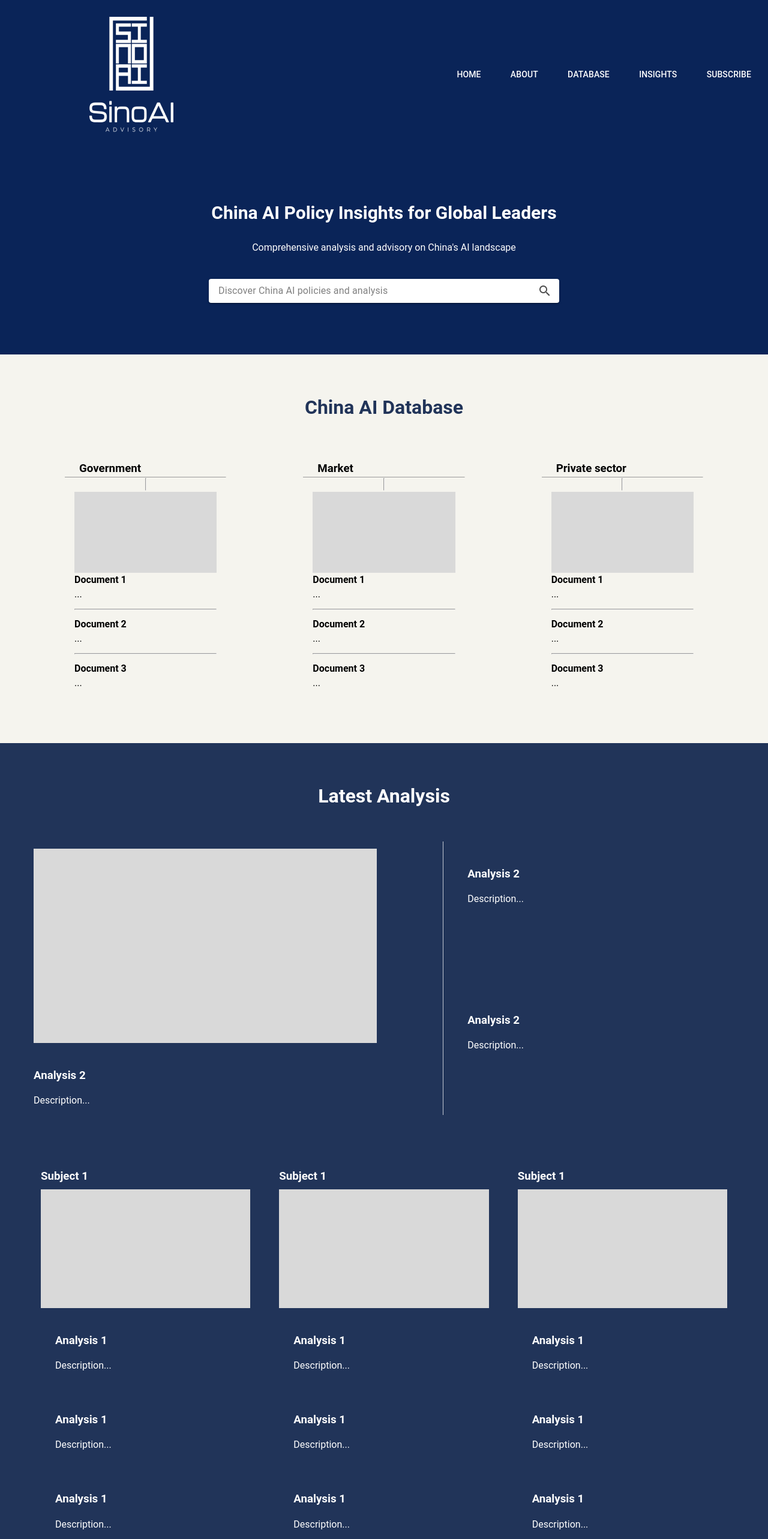
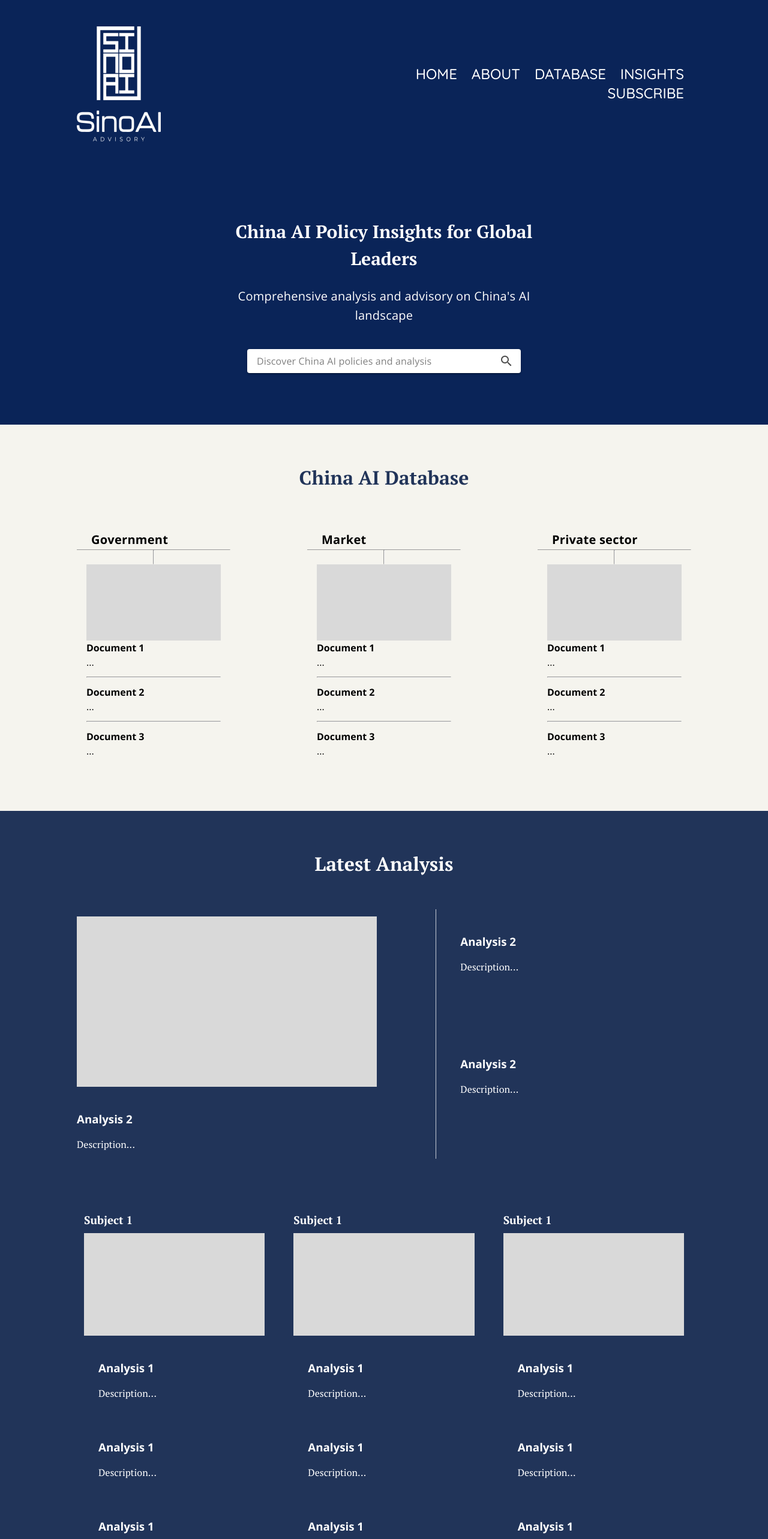
Before and after one commit to gurleen124/SinoAI, a Vue app: page / in a window 1280 px wide. Shown: the part 20-2586 px from the top of the page at 60% size. Built offline with nearby package versions, Linux system fonts and the light colour scheme.

Commit message:
ui changes

```diff
--- a/index.html
+++ b/index.html
@@ -6,6 +6,12 @@
     <meta name="viewport" content="width=device-width, initial-scale=1.0" />
     <title>Welcome to Vuetify 3</title>
     <link rel="stylesheet" href="./src/styles/global.css" />
+    <link rel="preconnect" href="https://fonts.googleapis.com" />
+    <link rel="preconnect" href="https://fonts.gstatic.com" crossorigin />
+    <link
+      href="https://fonts.googleapis.com/css2?family=Open+Sans:ital,wght@0,300..800;1,300..800&family=PT+Serif:ital,wght@0,400;0,700;1,400;1,700&family=Quicksand:wght@300..700&display=swap"
+      rel="stylesheet"
+    />
   </head>
 
   <body>
--- a/src/components/AnalysisPost.vue
+++ b/src/components/AnalysisPost.vue
@@ -1,6 +1,6 @@
 <template>
   <div class="text-start">
-    <h3 class="mb-2">Subject 1</h3>
+    <h3 class="mb-2 font-pt-serif">Subject 1</h3>
     <v-img
       aspect-ratio="16/9"
       src="../assets/img-placeholder.png"
@@ -9,15 +9,15 @@
     <div class="px-md-6">
       <div class="mb-16">
         <h3 class="mb-4">Analysis 1</h3>
-        <p>Description...</p>
+        <p class="font-pt-serif">Description...</p>
       </div>
       <div class="mb-16">
         <h3 class="mb-4">Analysis 1</h3>
-        <p>Description...</p>
+        <p class="font-pt-serif">Description...</p>
       </div>
       <div class="mb-16">
         <h3 class="mb-4">Analysis 1</h3>
-        <p>Description...</p>
+        <p class="font-pt-serif">Description...</p>
       </div>
     </div>
   </div>
--- a/src/components/BlogPost.vue
+++ b/src/components/BlogPost.vue
@@ -1,6 +1,8 @@
 <template>
   <div>
-    <h3 class="text-start mx-md-6">{{ category }}</h3>
+    <p class="text-start mx-md-6 text-h6 font-open-sans font-weight-bold">
+      {{ category }}
+    </p>
     <hr class="border-b-0" />
     <hr height="50px" class="d-inline" />
     <div class="mx-md-4 text-start">
--- a/src/components/Footer.vue
+++ b/src/components/Footer.vue
@@ -1,5 +1,5 @@
 <template>
-  <v-footer class="py-16 bg-theme-primary" style="padding-inline: 128px">
+  <v-footer class="py-16 bg-theme-primary">
     <v-row class="d-flex align-center">
       <v-col cols="12" md="2" class="ps-16">
         <v-img src="./../assets/sinoAI.png" :width="140" :height="192"></v-img
@@ -12,21 +12,19 @@
         inquiry@sinoaiadvisory.com
       </v-col>
       <v-col cols="12" md="6">
-        <v-row no-gutters>
-          <v-btn
+        <v-row no-gutters class="justify-lg-space-around">
+          <h2
             v-for="link in links"
             :key="link"
-            class="mx-2"
-            color="white"
-            rounded="xl"
+            class="mx-2 font-weight-medium text-uppercase"
             variant="text"
           >
             {{ link }}
-          </v-btn>
+          </h2>
         </v-row></v-col
       >
 
-      <v-col cols="12" class="mt-4">
+      <v-col cols="12" class="mt-6">
         @{{ new Date().getFullYear() }} —
         <strong
           >SinoAI Advisory. All rights reserved. Privacy Policy and Terms of
--- a/src/components/Home.vue
+++ b/src/components/Home.vue
@@ -3,12 +3,14 @@
     <v-container class="py-16">
       <v-row no-gutters class="justify-center text-center align-center">
         <v-col md="6">
-          <h1 class="fs-30 mb-6">
+          <h1 class="fs-30 mb-6 font-pt-serif">
             China AI Policy Insights for Global Leaders
           </h1>
-          <p>Comprehensive analysis and advisory on China's AI landscape</p>
+          <p class="text-h6 font-open-sans font-weight-regular">
+            Comprehensive analysis and advisory on China's AI landscape
+          </p>
           <v-text-field
-            class="mt-10"
+            class="mt-10 mx-md-16"
             append-inner-icon="mdi-magnify"
             density="compact"
             placeholder="Discover China AI policies and analysis"
@@ -19,9 +21,9 @@
       </v-row>
     </v-container>
   </div>
-  <div class="text-center text-black bg-light">
+  <div class="text-center text-black bg-light px-15">
     <v-container class="py-16">
-      <h1 class="text-theme-primary mb-16">China AI Database</h1>
+      <h1 class="text-theme-primary mb-16 font-pt-serif">China AI Database</h1>
       <v-row>
         <v-col
           v-for="(message, index) in blogPosts"
@@ -35,14 +37,14 @@
       </v-row>
     </v-container>
   </div>
-  <div class="bg-theme-primary-light">
-    <v-container class="py-16">
-      <h1 class="mb-16 text-center">Latest Analysis</h1>
+  <div class="bg-theme-primary-light px-16">
+    <v-container class="pa-16">
+      <h1 class="mb-16 text-center font-pt-serif">Latest Analysis</h1>
       <v-row class="mb-16">
         <v-col md="6" cols="12">
           <v-img src="../assets/img-placeholder.png" class="mb-10"></v-img>
           <h3 class="mb-4">Analysis 2</h3>
-          <p>Description...</p>
+          <p class="font-pt-serif">Description...</p>
         </v-col>
         <v-col md="1" cols="0" class="border-opacity-75 border-e-sm"> </v-col>
         <v-col
@@ -52,11 +54,11 @@
         >
           <div class="mb-16">
             <h3 class="mb-4">Analysis 2</h3>
-            <p>Description...</p>
+            <p class="font-pt-serif">Description...</p>
           </div>
           <div class="mb-16">
             <h3 class="mb-4">Analysis 2</h3>
-            <p>Description...</p>
+            <p class="font-pt-serif">Description...</p>
           </div>
         </v-col>
       </v-row>
--- a/src/components/NavBar.vue
+++ b/src/components/NavBar.vue
@@ -1,56 +1,30 @@
 <template>
   <v-app-bar
     height="auto"
-    class="py-12 text-white position-relative"
-    style="box-shadow: none; background-color: #0a2458"
+    class="py-12 px-16 text-white position-relative bg-theme-primary"
+    elevation="0"
   >
-    <!-- SinoAI Logo -->
-    <v-img
-      src="./../assets/sinoAI.png"
-      :width="140"
-      :height="192"
-      @click.stop="drawer = !drawer"
-    ></v-img>
-    <!-- Navigation Menu -->
-    <v-spacer></v-spacer>
-
-    <template v-if="$vuetify.display.mdAndUp">
-      <v-btn text class="px-6 text-subtitle-2 text-uppercase">Home</v-btn>
-      <v-btn text class="px-6 text-subtitle-2 text-uppercase">About</v-btn>
-      <v-btn text class="px-6 text-subtitle-2 text-uppercase">Database</v-btn>
-      <v-btn text class="px-6 text-subtitle-2 text-uppercase">Insights</v-btn>
-      <v-btn text class="px-6 text-subtitle-2 text-uppercase">Subscribe</v-btn>
-    </template>
+    <v-container class="px-16">
+      <v-row no-gutters class="align-center">
+        <v-col cols="12" md="6">
+          <v-img
+            src="./../assets/sinoAI.png"
+            :width="140"
+            :height="192"
+          ></v-img>
+        </v-col>
+        <v-col cols="12" md="6">
+          <div
+            class="text-end text-h5 text-uppercase font-weight-medium font-quicksand"
+          >
+            <span class="pa-3">Home</span>
+            <span class="pa-3">About</span>
+            <span class="pa-3">Database</span>
+            <span class="pa-3">Insights </span>
+            <span class="pa-3">Subscribe </span>
+          </div>
+        </v-col>
+      </v-row>
+    </v-container>
   </v-app-bar>
-
-  <!-- Navigation Drawer for Mobile -->
-  <v-navigation-drawer
-    v-model="drawer"
-    :location="$vuetify.display.mobile ? 'bottom' : undefined"
-    temporary
-  >
-    <v-list :items="items"></v-list>
-  </v-navigation-drawer>
 </template>
-
-<script>
-export default {
-  data: () => ({
-    drawer: false,
-    group: null,
-    items: [
-      { title: "Home", value: "home" },
-      { title: "About", value: "about" },
-      { title: "Database", value: "database" },
-      { title: "Insights", value: "insights" },
-      { title: "Subscribe", value: "subscribe" },
-    ],
-  }),
-
-  watch: {
-    group() {
-      this.drawer = false;
-    },
-  },
-};
-</script>
--- a/src/plugins/vuetify.ts
+++ b/src/plugins/vuetify.ts
@@ -15,5 +15,19 @@ import { createVuetify } from "vuetify";
 export default createVuetify({
   theme: {
     defaultTheme: "dark",
+    themes: {
+      dark: {
+        colors: {
+          primary: "#1976D2",
+        },
+      },
+    },
+  },
+  defaults: {
+    global: {
+      style: {
+        fontFamily: "PT serif, open sans, Quicksand, Roboto, sans-serif", // Add your custom font family here
+      },
+    },
   },
 });
--- a/src/styles/global.css
+++ b/src/styles/global.css
@@ -1,3 +1,16 @@
+body,
+.font-open-sans {
+  font-family: "Open Sans", serif !important;
+}
+
+.font-quicksand {
+  font-family: "Quicksand", sans-serif !important;
+}
+
+.font-pt-serif {
+  font-family: "PT Serif", serif !important;
+}
+
 .bg-theme-primary {
   background-color: #0a2458 !important;
 }
```
